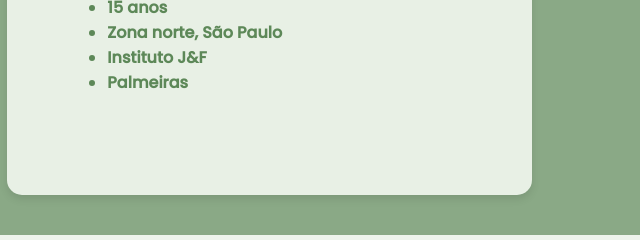
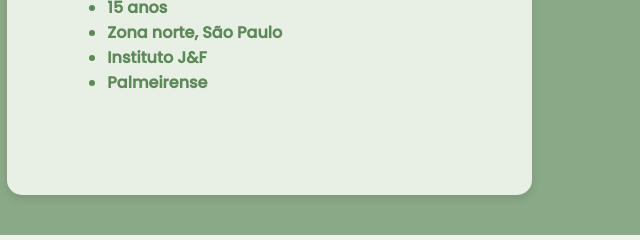
Before and after one commit to GuilhermeAgra/WhoAmI, a plain HTML site: page index.html in a window 1280 px wide. Shown: the part 289-529 px from the top of the page, 640-1280 px from the left. Drawn offline with Linux system fonts and the light colour scheme.

Commit message:
Change 'Palmeiras' to 'Palmeirense' in index.html

```diff
--- a/index.html
+++ b/index.html
@@ -32,7 +32,7 @@
                 <strong><li>15 anos</li></strong>
                 <strong><li>Zona norte, São Paulo</li></strong>
                 <strong><li>Instituto J&F</li></strong>
-                <strong><li>Palmeiras</li></strong>
+                <strong><li>Palmeirense</li></strong>
             </ul>
         </div>
     </section>
```
